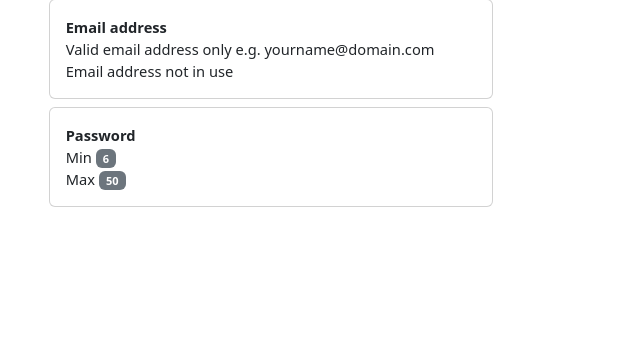
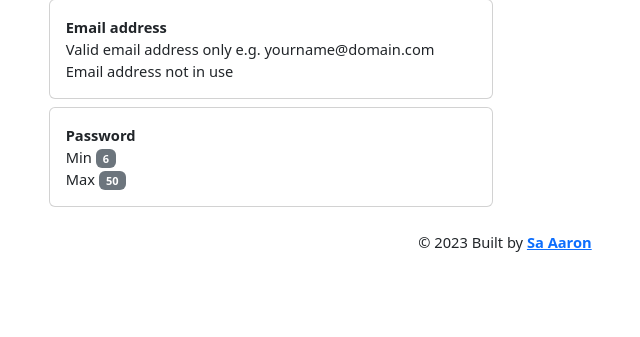
Before and after one commit to saaaron/Server-and-Client-side-form-validation-with-PHP-and-jQuery, a PHP site: page /signup_validation/ in a window 1280 px wide. Shown: the part 347-684 px from the top of the page, without its empty margins (135-775 px from the left). Run offline with PHP 8.4, Linux system fonts and the light colour scheme.

Commit message:
Updated project's source code
Added footer to home page

```diff
--- a/index.php
+++ b/index.php
@@ -122,6 +122,9 @@
 			</div>
 			<div class="col-lg-1 col-xl-1 col-xxl-1"></div>
 		</div>
+		<div class="text-center p-2">
+			<p>&copy; 2023 Built by <a href="https://saaaron.github.io/" target="_blank"><b>Sa Aaron</b></a>
+		</div>
 	</div>
 	<script src="js/bootstrap.min.js"></script>
 	<script src="js/jquery-3.7.0.min.js" type="text/javascript" charset="utf-8" async defer></script>
```
